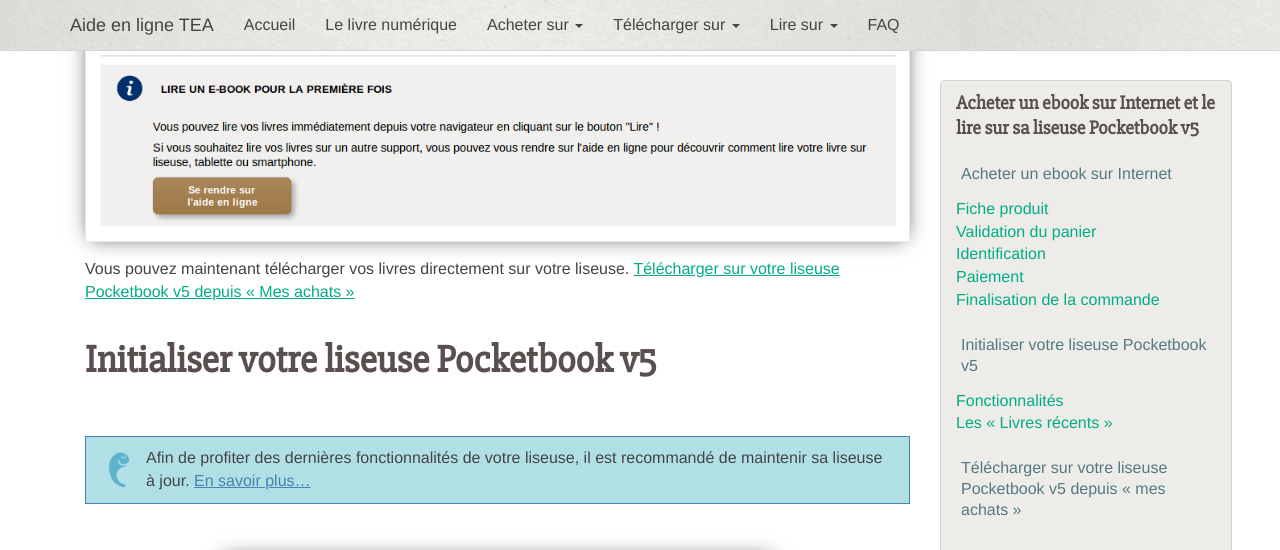
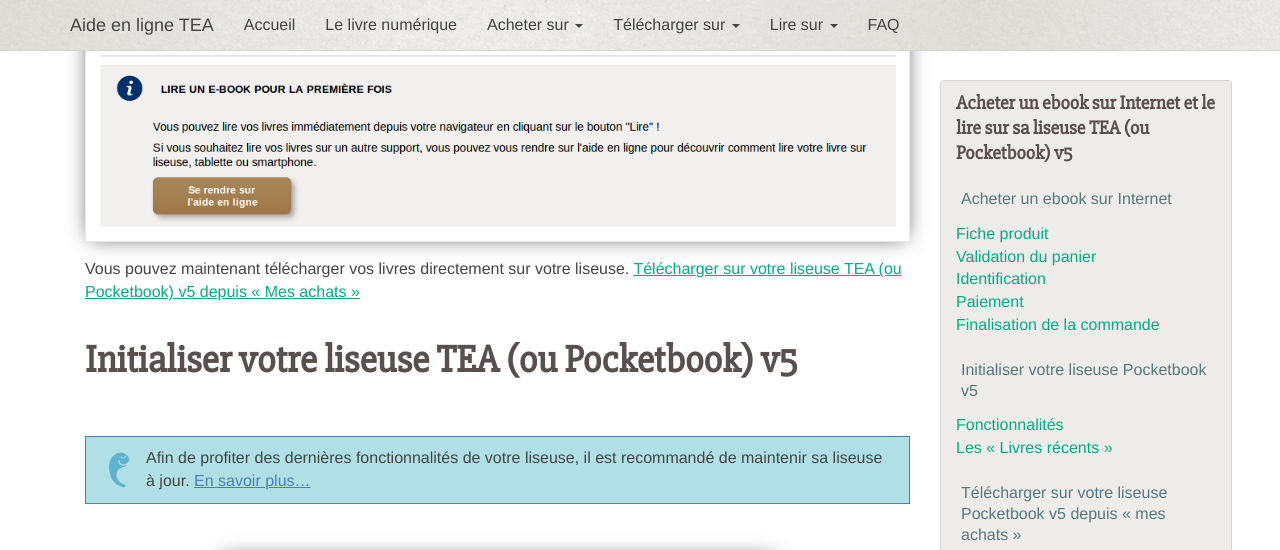
Before and after one commit to TEA-ebook/help-center, a Jekyll site: the page built from _pages/web-pbv5.md, in a window 1280 px wide and 900 px high, scrolled down 4498 px, cut to the strip 0-550 px from the top of the window. Built offline with Jekyll 4.4.1, drawn with Linux system fonts in a browser that asks for light colours; nearby versions of some CDN libraries; Markdown is read by kramdown in place of the engine named in the settings; some of the changed text lies outside the part shown.

Commit message:
Update web-pbv5.md

```diff
--- a/_pages/web-pbv5.md
+++ b/_pages/web-pbv5.md
@@ -1,26 +1,26 @@
 ---
 permalink: "/web-pbv5/"
 layout: page
-title: Acheter un ebook sur Internet et le lire sur sa liseuse Pocketbook v5
+title: Acheter un ebook sur Internet et le lire sur sa liseuse TEA (ou Pocketbook) v5
 ---
 
 {% include anchor.html id="acheter-internet" label="Acheter un ebook sur Internet" %}
 ##Acheter un ebook sur Internet
 {% include acheter-ordinateur.md %}
 
-Vous pouvez maintenant télécharger vos livres directement sur votre liseuse. [Télécharger sur votre liseuse Pocketbook v5 depuis « Mes achats »](#telecharger-pbv5)
+Vous pouvez maintenant télécharger vos livres directement sur votre liseuse. [Télécharger sur votre liseuse TEA (ou Pocketbook) v5 depuis « Mes achats »](#telecharger-pbv5)
 
 {% include anchor.html id="initialiser-pbv5" label="Initialiser votre liseuse Pocketbook v5" %}
-##Initialiser votre liseuse Pocketbook v5
+##Initialiser votre liseuse TEA (ou Pocketbook) v5
 {% include initialiser-pbv5.md %}
 
 {% include anchor.html id="telecharger-pbv5" label="Télécharger sur votre liseuse Pocketbook v5 depuis « mes achats »" %}
-##Télécharger sur votre liseuse Pocketbook v5 depuis « mes achats »
+##Télécharger sur votre liseuse TEA (ou Pocketbook) v5 depuis « mes achats »
 
 {% include youtube-embedded-video.html url="https://www.youtube.com/embed/b4oOA8ZJU2o" %}
 
 {% include telecharger-mes-achats.md %}
 
 {% include anchor.html id="lire-pbv5" label="Lire sur votre liseuse Pocketbook v5" %}
-##Lire sur votre liseuse Pocketbook v5
+##Lire sur votre liseuse TEA (ou Pocketbook) v5
 {% include lire-pbv5.md %}
```
